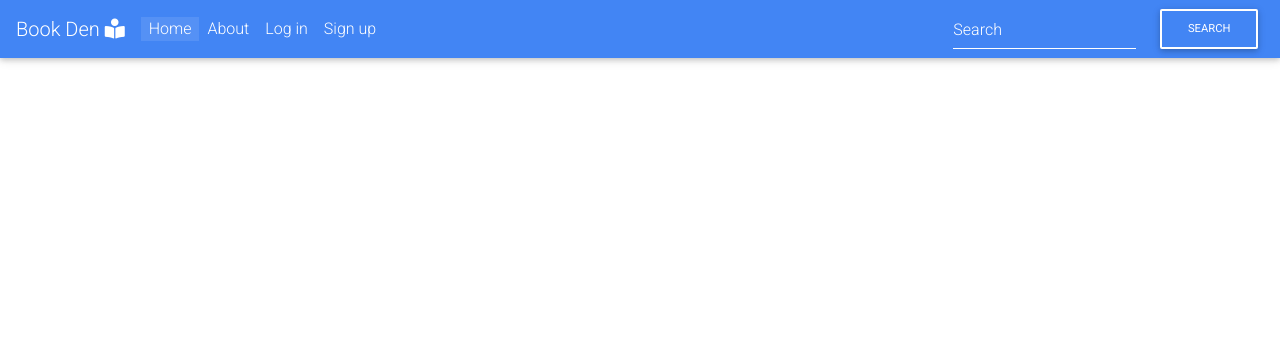
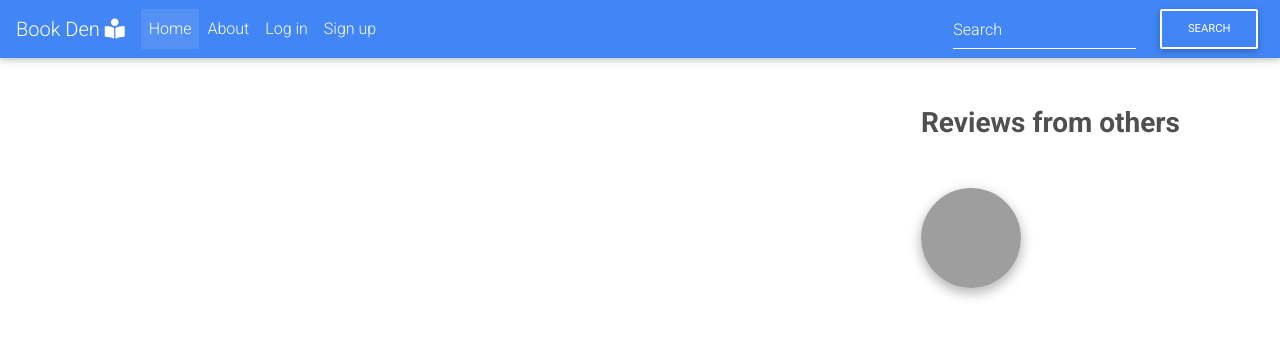
Before and after one commit to Abelyem/MS3-project, a Flask app: page / in a window 1280 px wide. Shown: the top 337 px of the page. Run offline with Flask 2, Linux system fonts and the light colour scheme; data that the repository does not hold is empty; some libraries are stand-ins or nearby versions; grey boxes are pictures that could not be loaded.

Commit message:
added new ID to container div in index.html / styled this within stylec.css to align the review added by registered users to the right side of the page

```diff
--- a/static/css/style.css
+++ b/static/css/style.css
@@ -2,6 +2,23 @@
     background-color: red;
 }
 
-.nav-link {
-    padding: 0 10px;
+
+.card {
+    margin-top: 30px;
 }
+
+/* -- code for flashed messages (e.g Registration successful on sign up page) */
+.flash-messages {
+    text-align: center;
+    margin-top: 15px;
+}
+
+.col-md-8, .col-md-4 {
+    border: 1px solid black;
+}
+
+#index-page-reviews {
+    display: flex!important;
+    justify-content: flex-end!important;
+    align-items: right!important;
+}
--- a/templates/index.html
+++ b/templates/index.html
@@ -1,25 +1,40 @@
 {% extends "base.html" %} {% block content %}
 
-<div class="container">
-  <div class="row">
-    <div class="col col-example">
-      <div class="row">
-        <div class="col-md-8">
+<!------------------------SEPARATEEEEEEEEEE-->
 
- {% for review in reviews %}
+<div class="container my-5" id="index-page-reviews">
 
 
-            <h6><strong>{{ review.book_name }}</strong></h6>
-            <h6><strong><p> {{ review.user_review }}</p></strong></h6>
-            <h6><strong><p> {{ review.created_by }}</p></strong></h6>
+  <!--Section: Block Content-->
+  <section class="dark-grey-text mb-5">
 
- {% endfor %}
+    <!-- Section heading -->
+    <h3 class="font-weight-bold text-center mb-5">Reviews from others</h3>
 
-        </div>
+
+    <div class="media">
+      <img class=" card-img-100 rounded-circle z-depth-1-half d-flex mr-3" src="https://cdn.pixabay.com/photo/2016/08/08/09/17/avatar-1577909_1280.png" alt="Generic placeholder image">
+      <div class="media-body">
+       {% for review in reviews %}
+
+        <a>
+          <h5 class="user-name font-weight-bold"><small>{{ review.book_name }}</small></h5>
+        </a>
+        <!-- Rating -->
+        <!--- INSERT EDITABLE STAR SYSTEM -->
+
+        <p class="dark-grey-text article">{{ review.user_review }}</p>
+        <h6 class="user-name font-weight-bold"><small>{{ review.created_by }}</small></h6>
+
+             {% endfor %}
+
       </div>
     </div>
-  </div>
-</div>
 
 
+	</section>
+  <!--Section: Block Content-->
+
+
+</div>
 {% endblock %}
```
